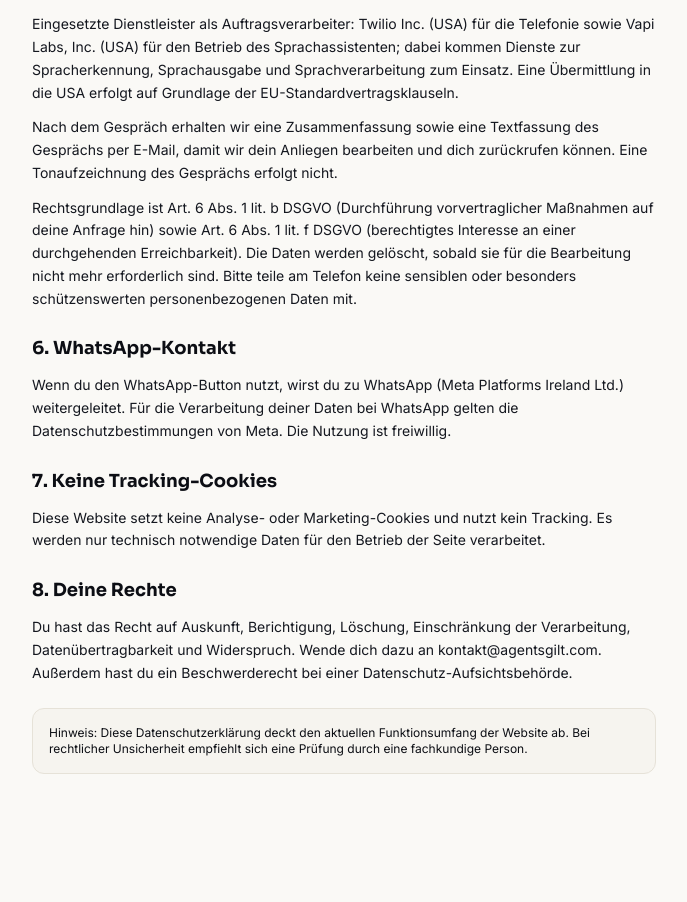
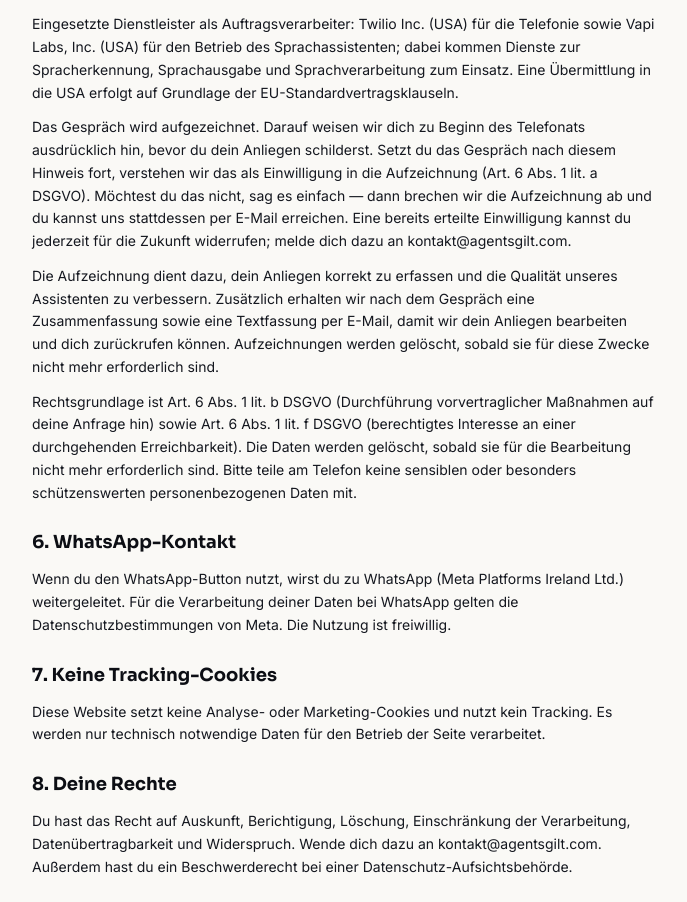
Before and after one commit to Davenender/AgentsGilt, a Next.js app: page /datenschutz in a window 1280 px wide. Shown: the part 1347-2249 px from the top of the page, without its empty margins (296-983 px from the left). Built offline with nearby package versions, Linux system fonts and the light colour scheme.

Commit message:
Chatbot sachlicher, Einstiegsfragen dezenter, Datenschutz um Gespraechsaufzeichnung erweitert

```diff
--- a/app/datenschutz/page.tsx
+++ b/app/datenschutz/page.tsx
@@ -112,10 +112,22 @@ export default function DatenschutzPage() {
             die USA erfolgt auf Grundlage der EU-Standardvertragsklauseln.
           </p>
           <p className="mt-3">
-            Nach dem Gespräch erhalten wir eine Zusammenfassung sowie eine
-            Textfassung des Gesprächs per E-Mail, damit wir dein Anliegen
-            bearbeiten und dich zurückrufen können. Eine Tonaufzeichnung des
-            Gesprächs erfolgt nicht.
+            Das Gespräch wird aufgezeichnet. Darauf weisen wir dich zu Beginn
+            des Telefonats ausdrücklich hin, bevor du dein Anliegen schilderst.
+            Setzt du das Gespräch nach diesem Hinweis fort, verstehen wir das
+            als Einwilligung in die Aufzeichnung (Art. 6 Abs. 1 lit. a DSGVO).
+            Möchtest du das nicht, sag es einfach — dann brechen wir die
+            Aufzeichnung ab und du kannst uns stattdessen per E-Mail erreichen.
+            Eine bereits erteilte Einwilligung kannst du jederzeit für die
+            Zukunft widerrufen; melde dich dazu an kontakt@agentsgilt.com.
+          </p>
+          <p className="mt-3">
+            Die Aufzeichnung dient dazu, dein Anliegen korrekt zu erfassen und
+            die Qualität unseres Assistenten zu verbessern. Zusätzlich erhalten
+            wir nach dem Gespräch eine Zusammenfassung sowie eine Textfassung
+            per E-Mail, damit wir dein Anliegen bearbeiten und dich zurückrufen
+            können. Aufzeichnungen werden gelöscht, sobald sie für diese Zwecke
+            nicht mehr erforderlich sind.
           </p>
           <p className="mt-3">
             Rechtsgrundlage ist Art. 6 Abs. 1 lit. b DSGVO (Durchführung
```
Also changed, not shown: voice-agent-prompt-COPY.txt, 1 other file (tests, documents, lock files or other folders).
